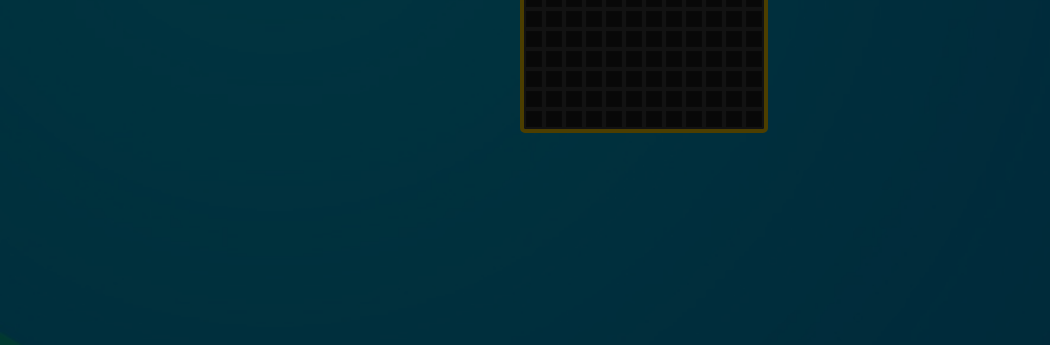
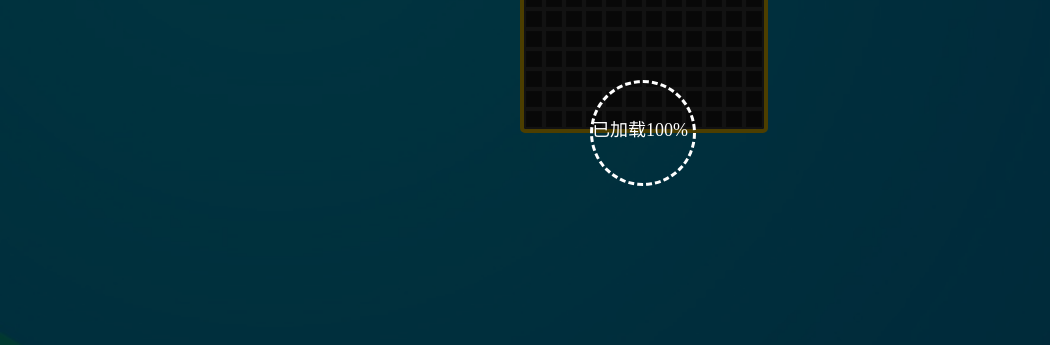
Before and after one commit to Godsleeper/colorblock, a website: page index.html in a window 1280 px wide. Shown: the part 455-800 px from the top of the page, without its empty margins (0-1050 px from the left). Drawn offline with Linux system fonts and the light colour scheme.

Commit message:
testload

```diff
--- a/index.html
+++ b/index.html
@@ -16,6 +16,7 @@
             cursor: pointer;
         }
     	.main{
+            display: none;
     		background: url(./images/background.jpg)no-repeat;
     		background-size:cover;
     		height: 100%;
@@ -85,6 +86,41 @@
     		text-align: center;
     		height:48px;
     	}
+        .mask .load{
+            position:relative;
+            width:250px;
+            height:250px;
+            left:50%;
+            margin-left: -125px;
+        }
+        .mask .rate{
+            text-align: center;
+            height:20px;
+            line-height: 20px;
+            width:100%;
+            font-size: 18px;
+            position: absolute;
+            margin: auto;
+            left: 0;
+            right:0;
+            top: 0;
+            bottom: 0;
+        }
+        .mask .circle{
+            position:absolute;
+            left: 50%;
+            top:50%;
+            margin: -50px 0 0 -50px;
+            height:100px;
+            width: 100px;
+            border: 3px dashed #fff;
+            border-radius: 100px;
+            -webkit-animation:rotate 5s infinite linear;
+        }
+        @-webkit-keyframes rotate{
+            0%{transform:rotate(0deg);}
+            100%{transform:rotate(360deg);}
+        }
 
     </style>
 </head>
@@ -98,6 +134,10 @@
     			<li class="mentionlist">横竖斜三个颜色消除</li>
     			<li class="mentionlist">轻触<span id="enterbtn" style="color:#FF3C3C;font-weight:bold;font-size:30px">进入游戏</span></li>
     		</ul>
+            <div class="load">
+                <div class="rate">已加载<span id="loadrate">0%</span></div>
+                <div class="circle"></div>
+            </div>
 		</div>
 	</div>
 	<div class="main">
--- a/js/game.js
+++ b/js/game.js
@@ -44,7 +44,13 @@
 					this.height=this.height;
 					this.width=this.width;
 					_temp++;
+					var rate=Math.floor((_temp/imgs.length)*100);
+					console.log(rate);
+					$("#loadrate").text(rate+"%");
 					if(_temp>=imgs.length){
+						$(".main").css({
+							display:"block"
+						})
 						callback&&callback(cns,imgObjs);
 					}
 				}
```
Lines whose indentation alone changed are shown as unchanged.
